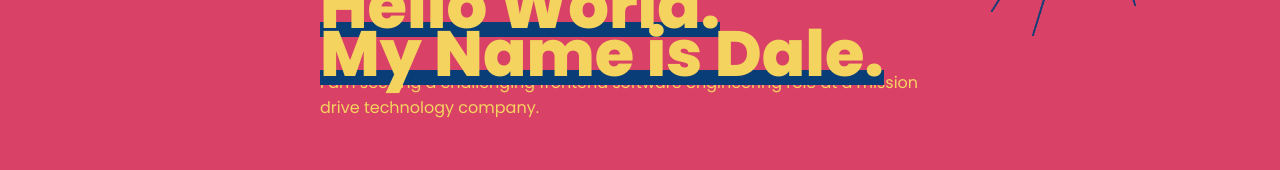
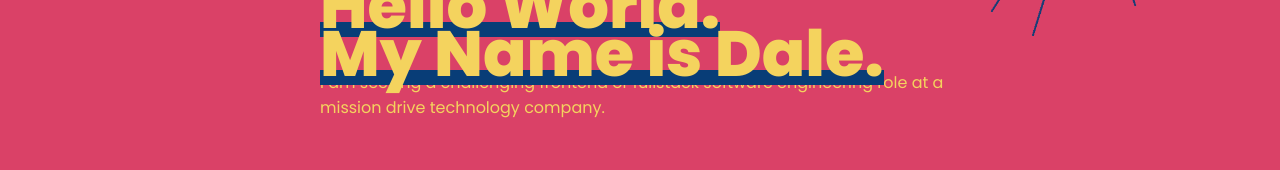
Before and after one commit to DaleLuce/portfolio, a React (Create React App) app: page / in a window 1280 px wide. Shown: the part 394-564 px from the top of the page. Built offline with nearby package versions, Linux system fonts and the light colour scheme; the HTML template or start-up script is replaced by a standard one.

Commit message:
added fullstack

```diff
--- a/src/components/home/home.js
+++ b/src/components/home/home.js
@@ -30,8 +30,8 @@ export function Home({ toggleTheme }) {
             <Line>My Name is Dale.</Line>
           </LineBox>
           <SubHead>
-            I am seeking a challenging frontend software engineering role at a
-            mission drive technology company.
+            I am seeking a challenging frontend or fullstack software
+            engineering role at a mission drive technology company.
           </SubHead>
         </IntroBox>
       </MainContainer>
```
